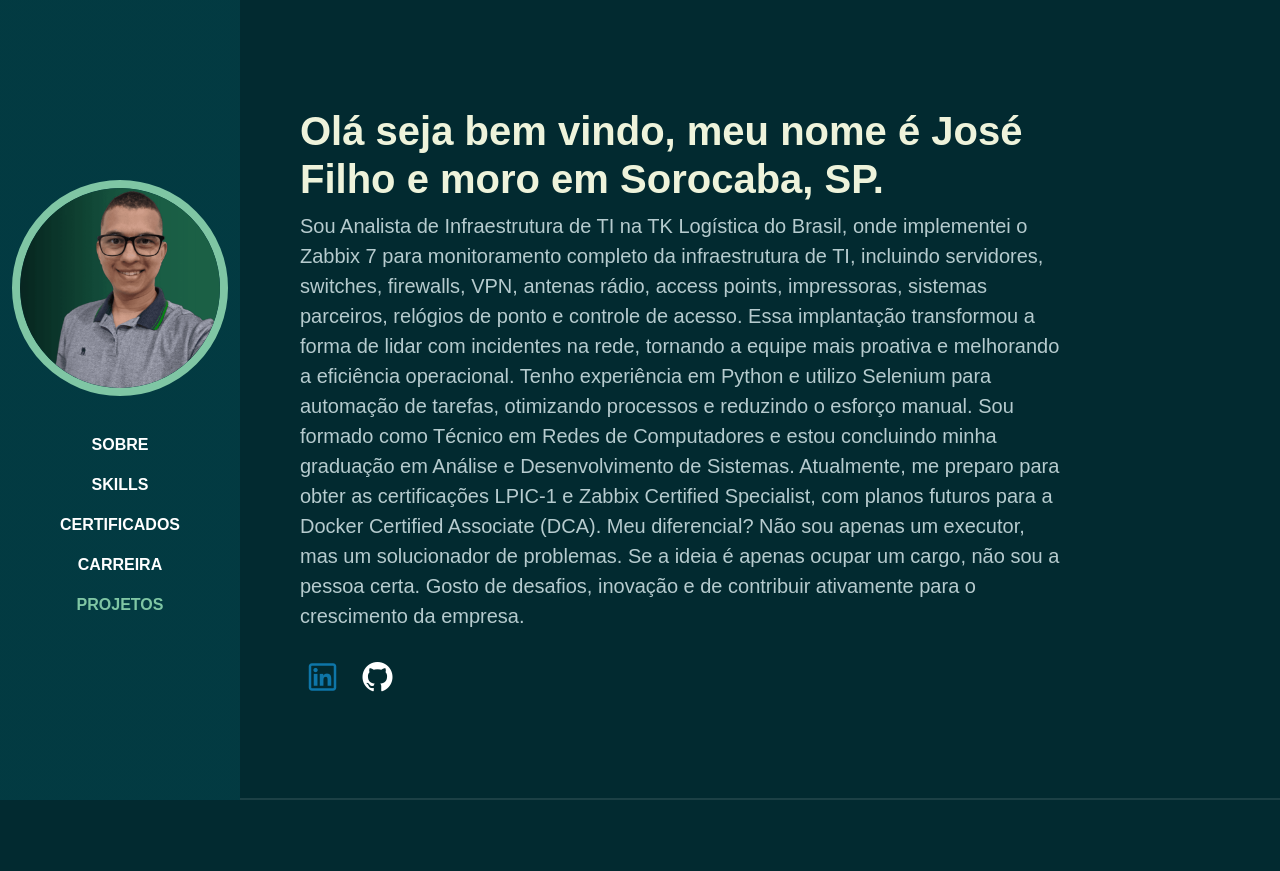
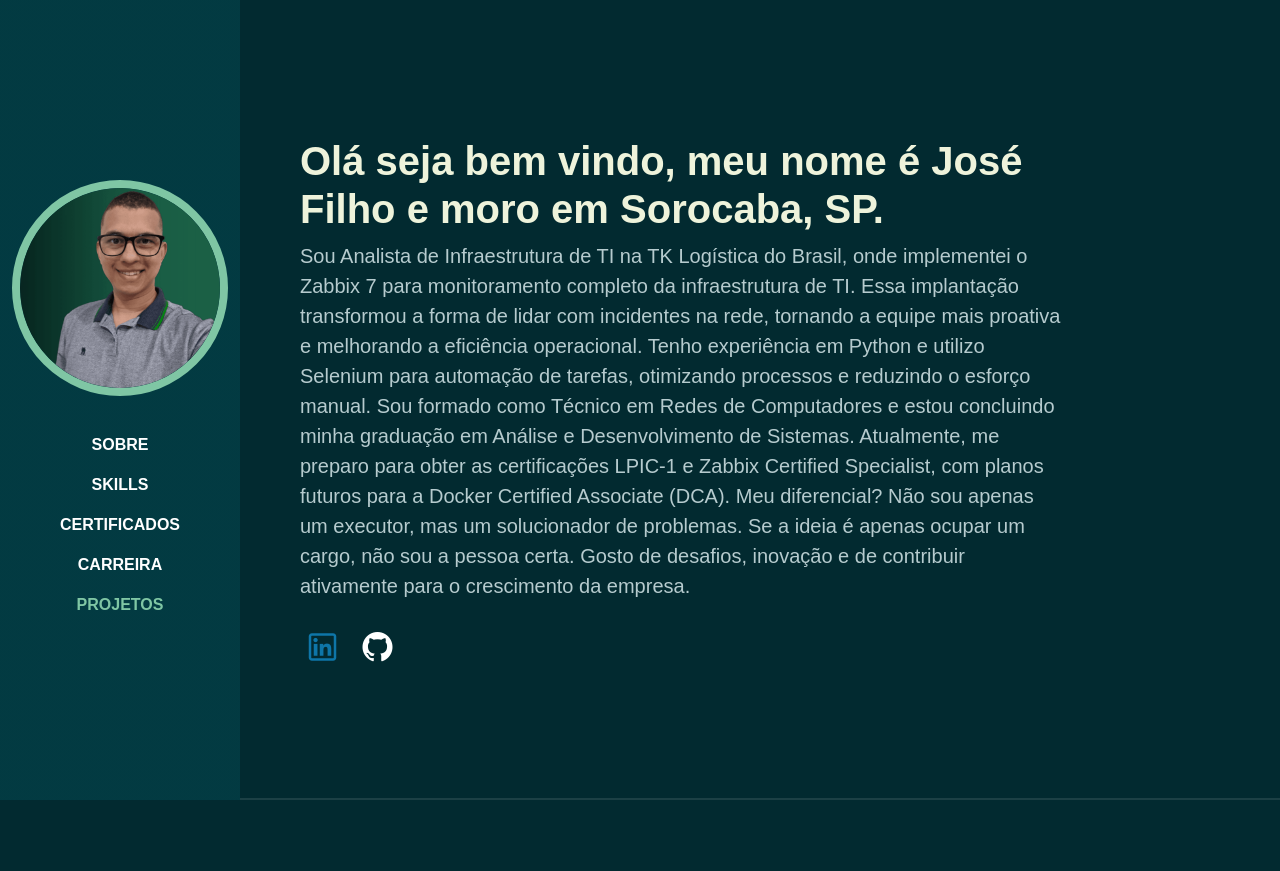
Before and after one commit to josecsfilho/josefilhodev, a Django app: page / in a window 1280 px wide. Shown: the top 871 px of the page. Run offline with Django 4.2, Linux system fonts and the light colour scheme; data comes from the database, SQL or seed files in the repository; some libraries are stand-ins or nearby versions; some web fonts are replaced.

Commit message:
Update index.html

```diff
--- a/josefilhodev/templates/index.html
+++ b/josefilhodev/templates/index.html
@@ -73,7 +73,7 @@
 <!--                      display-4 fw-bold  -->
                         <h1 class="fw-bold mt-2 aos-init aos-animate" data-aos="fade-up">Olá seja bem vindo, meu nome é José Filho e
                             moro em Sorocaba, SP.</h1>
-                        <p class="lead mt-2 mb-4" data-aos="fade-up" data-aos-delay="300">Sou Analista de Infraestrutura de TI na TK Logística do Brasil, onde implementei o Zabbix 7 para monitoramento completo da infraestrutura de TI, incluindo servidores, switches, firewalls, VPN, antenas rádio, access points, impressoras, sistemas parceiros, relógios de ponto e controle de acesso. Essa implantação transformou a forma de lidar com incidentes na rede, tornando a equipe mais proativa e melhorando a eficiência operacional.
+                        <p class="lead mt-2 mb-4" data-aos="fade-up" data-aos-delay="300">Sou Analista de Infraestrutura de TI na TK Logística do Brasil, onde implementei o Zabbix 7 para monitoramento completo da infraestrutura de TI. Essa implantação transformou a forma de lidar com incidentes na rede, tornando a equipe mais proativa e melhorando a eficiência operacional.
 
 Tenho experiência em Python e utilizo Selenium para automação de tarefas, otimizando processos e reduzindo o esforço manual. Sou formado como Técnico em Redes de Computadores e estou concluindo minha graduação em Análise e Desenvolvimento de Sistemas. Atualmente, me preparo para obter as certificações LPIC-1 e Zabbix Certified Specialist, com planos futuros para a Docker Certified Associate (DCA).
 
```
